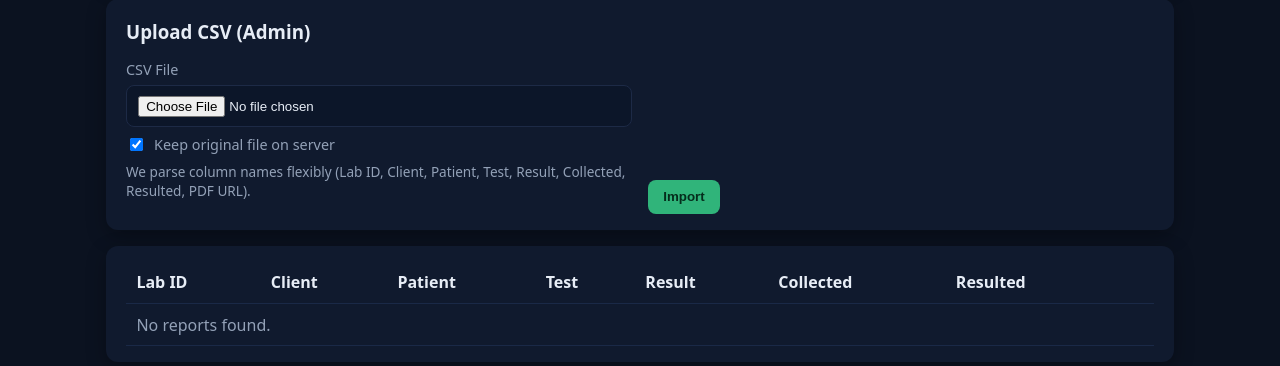
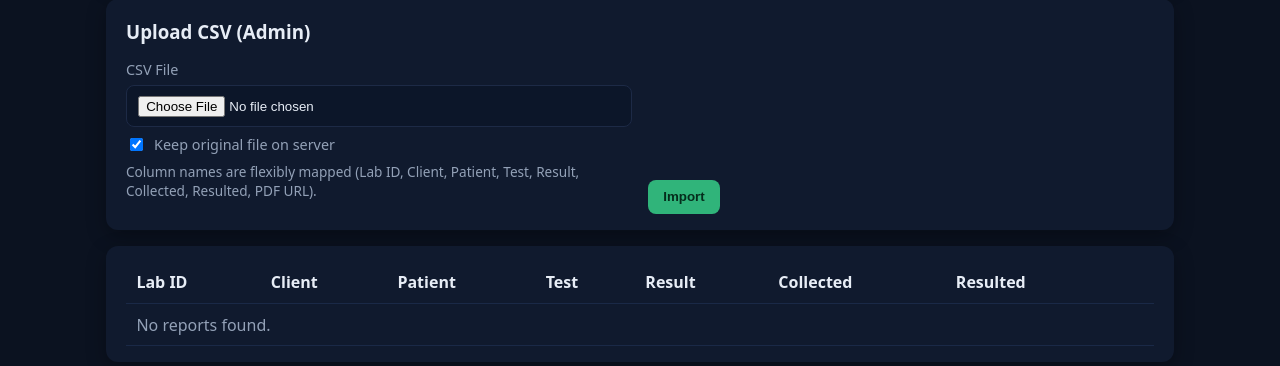
Before and after one commit to drsdass/EnviroLabs, a Flask app: page /dashboard in a window 1280 px wide. Shown: the part 319-685 px from the top of the page. Run offline with Flask 3, Linux system fonts and the light colour scheme; the visitor is signed in with stand-in values (Sample User, id 1); data that the repository does not hold is empty.

Commit message:
Update dashboard.html

```diff
--- a/templates/dashboard.html
+++ b/templates/dashboard.html
@@ -33,7 +33,7 @@
             <input id="keep" type="checkbox" name="keep_original" checked>
             <label for="keep" style="margin:0;">Keep original file on server</label>
           </div>
-          <p class="footer-note">We parse column names flexibly (Lab ID, Client, Patient, Test, Result, Collected, Resulted, PDF URL).</p>
+          <p class="footer-note">Column names are flexibly mapped (Lab ID, Client, Patient, Test, Result, Collected, Resulted, PDF URL).</p>
         </div>
         <div style="align-self:end;">
           <button type="submit">Import</button>
```
